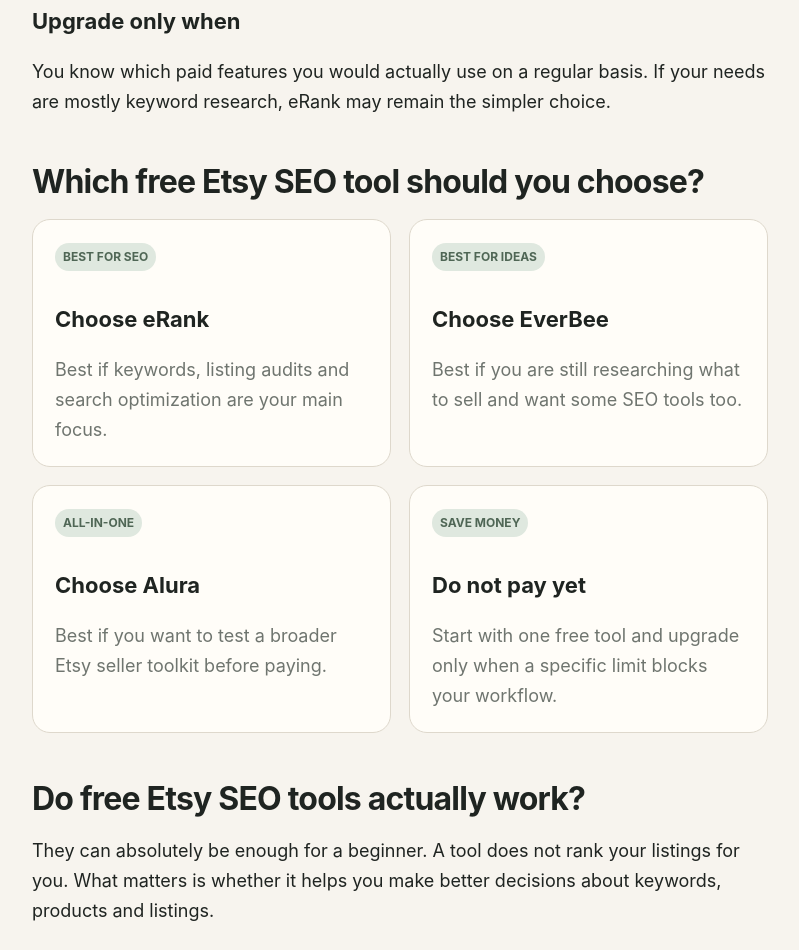
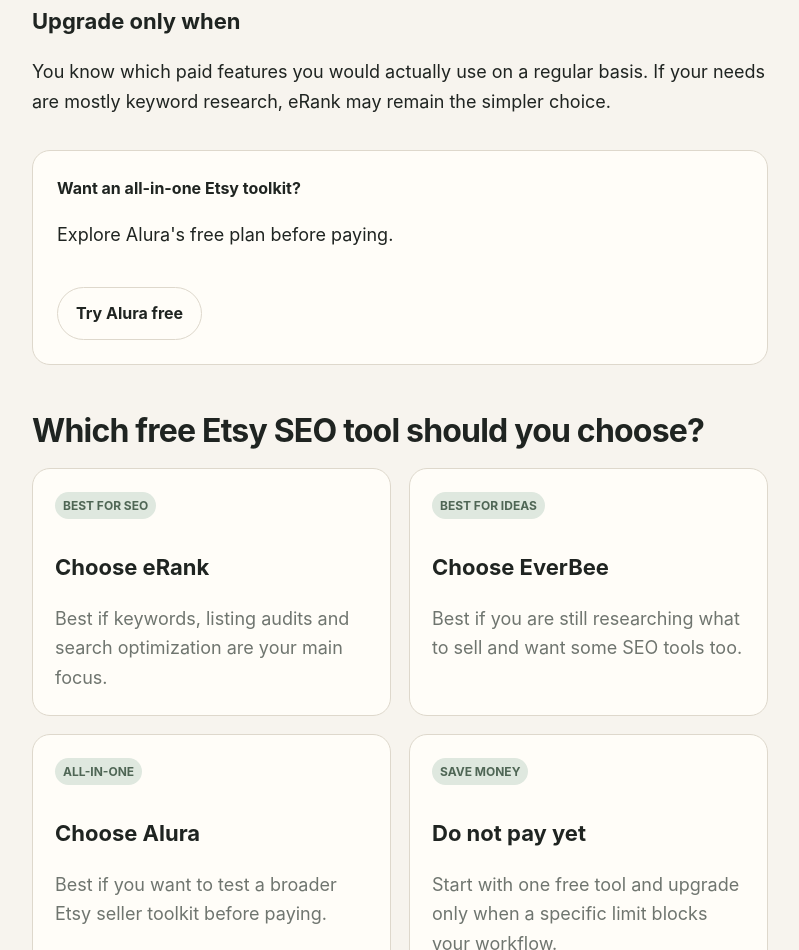
Before and after one commit to atoi-glitch/makershelf-starter, a plain HTML site: page blog/best-free-etsy-seo-tools-2026.html in a window 1280 px wide. Shown: the part 3243-4193 px from the top of the page, without its empty margins (240-1039 px from the left). Drawn offline with Linux system fonts and the light colour scheme.

Commit message:
Add MakerShelf Alura affiliate link

```diff
--- a/blog/best-free-etsy-seo-tools-2026.html
+++ b/blog/best-free-etsy-seo-tools-2026.html
@@ -75,7 +75,7 @@
 <h3>Upgrade only when</h3>
 <p>You know which paid features you would actually use on a regular basis. If your needs are mostly keyword research, eRank may remain the simpler choice.</p>
 
-<h2>Which free Etsy SEO tool should you choose?</h2>
+<div class="cta"><strong>Want an all-in-one Etsy toolkit?</strong><p>Explore Alura's free plan before paying.</p><a class="btn secondary" href="https://www.alura.io?via=airi">Try Alura free</a></div><h2>Which free Etsy SEO tool should you choose?</h2>
 <div class="grid" style="grid-template-columns:1fr 1fr">
 <div class="card"><span class="badge">BEST FOR SEO</span><h3>Choose eRank</h3><p>Best if keywords, listing audits and search optimization are your main focus.</p></div>
 <div class="card"><span class="badge">BEST FOR IDEAS</span><h3>Choose EverBee</h3><p>Best if you are still researching what to sell and want some SEO tools too.</p></div>
```
